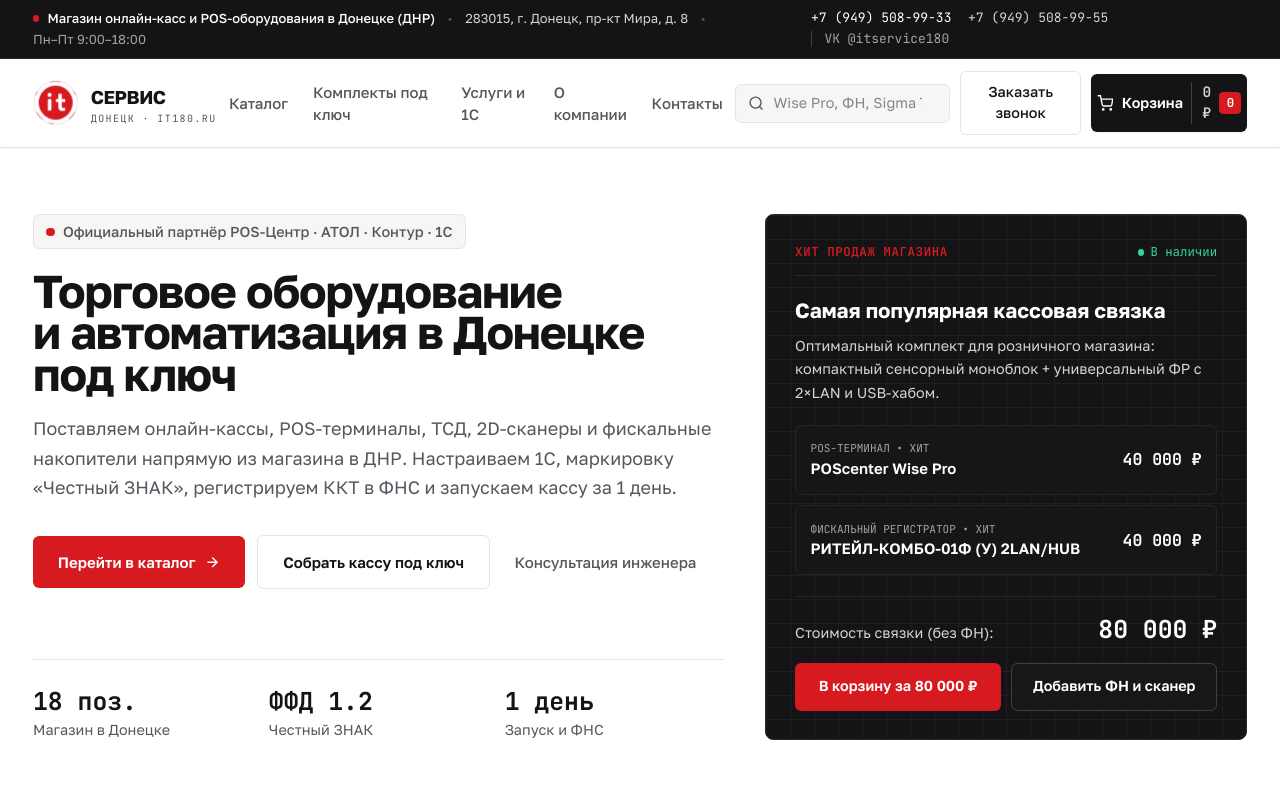
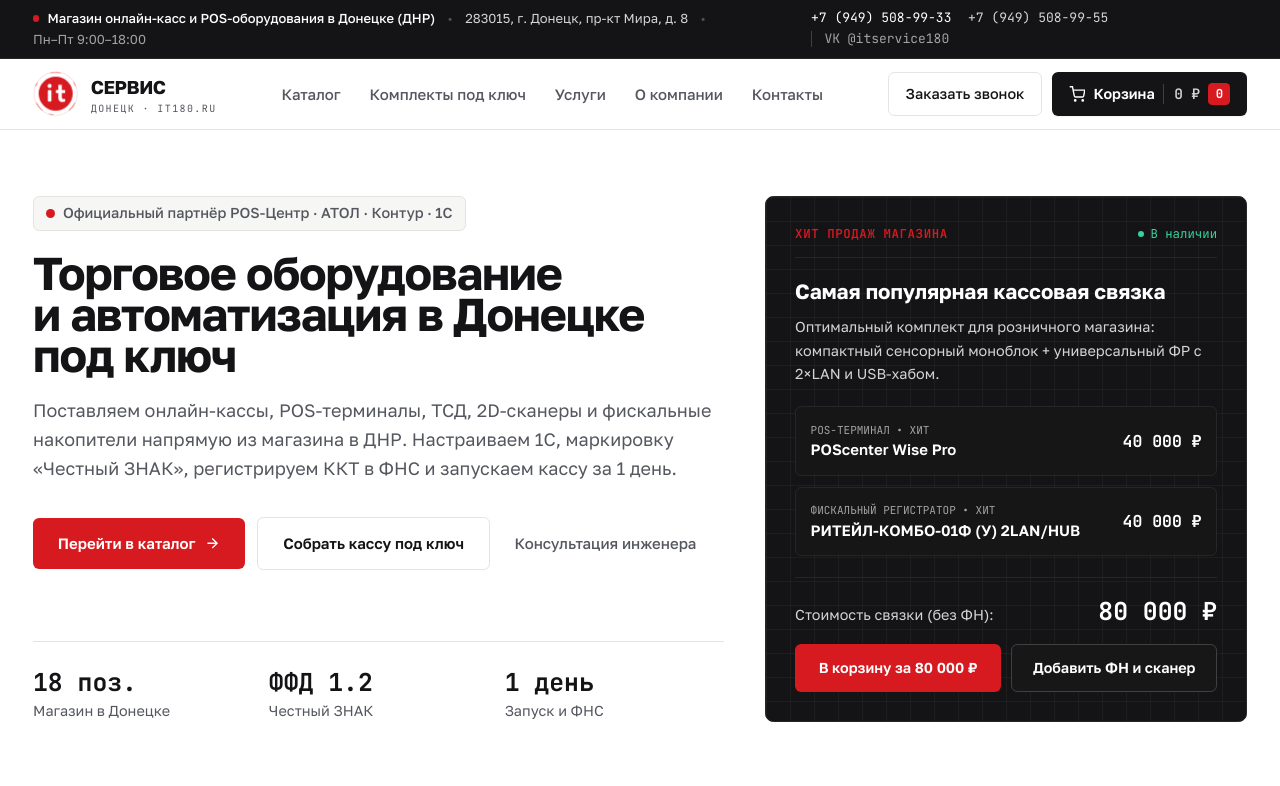
Before and after one commit to it180-donetsk/it180-donetsk, a plain HTML site: page index.html in a window 1280 px wide. Shown: the top 786 px of the page. Drawn offline with nearby package versions, Linux system fonts and the light colour scheme.

Commit message:
Update index.html

```diff
--- a/index.html
+++ b/index.html
@@ -320,11 +320,11 @@
   <!-- ==================== 2. STICKY MAIN HEADER (STRICTLY ONE CART BUTTON) ==================== -->
   <header class="sticky top-0 z-40 bg-surface/95 backdrop-blur border-b border-hairline">
     <div class="max-w-7xl mx-auto px-4 sm:px-6 lg:px-8">
-      <div class="py-2.5 sm:py-3 flex items-center justify-between gap-3">
+      <div class="py-2.5 sm:py-3 flex items-center justify-between gap-4">
 
         <!-- Animated Brand Logo -->
         <a href="#top" class="brand-logo-group flex items-center gap-2.5 sm:gap-3 shrink-0 focus:outline-none">
-          <div class="brand-logo-mark w-10 h-10 sm:w-11 sm:h-11">
+          <div class="brand-logo-mark w-10 h-10 sm:w-11 sm:h-11 shrink-0">
             <svg class="w-10 h-10 sm:w-11 sm:h-11 overflow-visible" viewBox="0 0 48 48" fill="none" xmlns="http://www.w3.org/2000/svg" aria-hidden="true">
               <defs>
                 <clipPath id="headerLogoClip">
@@ -347,51 +347,42 @@
               <path d="M26.8 14.5H30.5V20.2H34V23.3H30.5V28.2C30.5 29.2 31.1 29.7 32.1 29.7C32.8 29.7 33.4 29.5 34 29.3V32.3C33.1 32.6 32.2 32.8 31.1 32.8C28.2 32.8 26.8 31.3 26.8 28.4V23.3H24.2V20.2H26.8V14.5Z" fill="#FFFFFF"></path>
             </svg>
           </div>
-          <div class="brand-logo-wordmark leading-none">
+          <div class="brand-logo-wordmark leading-none whitespace-nowrap">
             <div class="font-bold text-base sm:text-lg tracking-tight text-carbon">СЕРВИС</div>
             <div class="font-mono text-[9.5px] sm:text-[10px] tracking-[0.14em] text-graphite mt-0.5">ДОНЕЦК · IT180.RU</div>
           </div>
         </a>
 
-        <!-- Desktop Navigation -->
-        <nav class="hidden xl:flex items-center gap-6 text-[15px] font-medium text-graphite" aria-label="Основная навигация">
-          <a href="#catalog" class="hover:text-carbon transition-colors">Каталог</a>
-          <a href="#bundles" class="hover:text-carbon transition-colors">Комплекты под ключ</a>
-          <a href="#services" class="hover:text-carbon transition-colors">Услуги и 1С</a>
-          <a href="#about" class="hover:text-carbon transition-colors">О компании</a>
-          <a href="#contacts" class="hover:text-carbon transition-colors">Контакты</a>
+        <!-- Desktop Navigation (strictly single-line, balanced spacing) -->
+        <nav class="hidden lg:flex items-center gap-5 xl:gap-7 text-[15px] font-medium text-graphite whitespace-nowrap" aria-label="Основная навигация">
+          <a href="#catalog" class="hover:text-carbon transition-colors py-1">Каталог</a>
+          <a href="#bundles" class="hover:text-carbon transition-colors py-1">Комплекты под ключ</a>
+          <a href="#services" class="hover:text-carbon transition-colors py-1">Услуги</a>
+          <a href="#about" class="hover:text-carbon transition-colors py-1">О компании</a>
+          <a href="#contacts" class="hover:text-carbon transition-colors py-1">Контакты</a>
         </nav>
 
-        <!-- Right Controls: Search (md+) + Callback (lg+) + SINGLE Adaptive Cart + Burger (xl:hidden) -->
-        <div class="flex items-center gap-2 sm:gap-2.5">
-          <!-- Header Search (Tablet/Desktop) -->
-          <div class="hidden md:flex items-center relative">
-            <svg class="w-4 h-4 text-graphite absolute left-3 pointer-events-none" fill="none" stroke="currentColor" stroke-width="2" viewBox="0 0 24 24">
-              <circle cx="11" cy="11" r="8"></circle>
-              <path d="m21 21-4.3-4.3"></path>
-            </svg>
-            <input id="headerSearchInput" type="search" placeholder="Wise Pro, ФН, Sigma 7..." class="w-44 lg:w-52 pl-9 pr-3 py-2 text-sm bg-canvas border border-hairline rounded-md focus:outline-none focus:border-carbon transition-colors placeholder:text-graphite/70">
-          </div>
-
+        <!-- Right Controls: Callback + SINGLE Adaptive Cart + Burger (lg:hidden) -->
+        <div class="flex items-center gap-2 sm:gap-2.5 shrink-0">
           <!-- Callback Button (Desktop) -->
-          <button type="button" onclick="openCallbackModal()" class="hidden lg:inline-flex items-center justify-center px-3.5 py-2.5 text-sm font-medium text-carbon bg-surface border border-hairline rounded-md hover:border-carbon transition-colors">
+          <button type="button" onclick="openCallbackModal()" class="hidden md:inline-flex items-center justify-center min-h-[44px] px-4 py-2 text-sm font-medium text-carbon bg-surface border border-hairline rounded-md hover:border-carbon transition-colors whitespace-nowrap shrink-0">
             Заказать звонок
           </button>
 
-          <!-- SINGLE ADAPTIVE CART BUTTON (Icon + Badge on mobile <=768px; Full label + Total + Badge on desktop) -->
-          <button type="button" onclick="openCartDrawer()" class="relative inline-flex items-center justify-center gap-2 min-h-[44px] min-w-[44px] px-3 md:px-4 py-2 text-sm font-semibold text-white bg-carbon hover:bg-neutral-800 rounded-md transition-colors shadow-sm" aria-label="Открыть корзину">
-            <svg class="w-5 h-5 md:w-4 md:h-4 text-white shrink-0" fill="none" stroke="currentColor" stroke-width="2" viewBox="0 0 24 24">
+          <!-- SINGLE ADAPTIVE CART BUTTON -->
+          <button type="button" onclick="openCartDrawer()" class="relative inline-flex items-center justify-center gap-2 min-h-[44px] min-w-[44px] px-3 sm:px-4 py-2 text-sm font-semibold text-white bg-carbon hover:bg-neutral-800 rounded-md transition-colors shadow-sm whitespace-nowrap shrink-0" aria-label="Открыть корзину">
+            <svg class="w-5 h-5 sm:w-4 sm:h-4 text-white shrink-0" fill="none" stroke="currentColor" stroke-width="2" viewBox="0 0 24 24">
               <circle cx="9" cy="21" r="1"></circle>
               <circle cx="20" cy="21" r="1"></circle>
               <path d="M1 1h4l2.68 13.39a2 2 0 0 0 2 1.61h9.72a2 2 0 0 0 2-1.61L23 6H6"></path>
             </svg>
-            <span class="hidden md:inline">Корзина</span>
-            <span id="headerCartTotal" class="hidden lg:inline font-mono text-neutral-300 border-l border-neutral-700 pl-2.5">0 ₽</span>
-            <span id="headerCartCount" class="inline-flex items-center justify-center min-w-[22px] h-[22px] px-1.5 rounded bg-brand text-white font-mono text-xs font-bold">0</span>
+            <span class="hidden sm:inline">Корзина</span>
+            <span id="headerCartTotal" class="hidden md:inline font-mono text-neutral-300 border-l border-neutral-700 pl-2.5 whitespace-nowrap">0 ₽</span>
+            <span id="headerCartCount" class="inline-flex items-center justify-center min-w-[22px] h-[22px] px-1.5 rounded bg-brand text-white font-mono text-xs font-bold shrink-0">0</span>
           </button>
 
           <!-- Mobile / Tablet Menu Toggle -->
-          <button type="button" onclick="openMobileDrawer()" class="xl:hidden inline-flex items-center justify-center min-h-[44px] min-w-[44px] p-2 rounded-md border border-hairline text-carbon bg-surface hover:bg-canvas transition-colors" aria-label="Открыть меню навигации">
+          <button type="button" onclick="openMobileDrawer()" class="lg:hidden inline-flex items-center justify-center min-h-[44px] min-w-[44px] p-2 rounded-md border border-hairline text-carbon bg-surface hover:bg-canvas transition-colors shrink-0" aria-label="Открыть меню навигации">
             <svg class="w-5 h-5" fill="none" stroke="currentColor" stroke-width="2" viewBox="0 0 24 24">
               <path d="M4 6h16M4 12h16M4 18h16"></path>
             </svg>
@@ -402,7 +393,7 @@
   </header>
 
   <!-- ==================== SLIDE-OVER MOBILE MENU DRAWER ==================== -->
-  <div id="mobileDrawer" class="hidden fixed inset-0 z-50 xl:hidden" role="dialog" aria-modal="true" aria-label="Мобильное меню">
+  <div id="mobileDrawer" class="hidden fixed inset-0 z-50 lg:hidden" role="dialog" aria-modal="true" aria-label="Мобильное меню">
     <div class="fixed inset-0 bg-carbon/60 backdrop-blur-[2px]" onclick="closeMobileDrawer()"></div>
     <div class="fixed inset-y-0 right-0 w-full max-w-sm bg-surface border-l border-hairline shadow-2xl flex flex-col">
       <!-- Fixed Drawer Header -->
@@ -440,7 +431,7 @@
             <span class="font-mono text-xs text-brand">ХИТ</span>
           </a>
           <a href="#services" onclick="closeMobileDrawer()" class="flex items-center justify-between min-h-[48px] px-4 rounded-md bg-canvas text-carbon font-semibold text-base hover:bg-hairline/60 transition-colors">
-            <span>Услуги и 1С</span>
+            <span>Услуги</span>
           </a>
           <a href="#about" onclick="closeMobileDrawer()" class="flex items-center justify-between min-h-[48px] px-4 rounded-md bg-canvas text-carbon font-semibold text-base hover:bg-hairline/60 transition-colors">
             <span>О компании</span>
@@ -2831,7 +2822,7 @@
       state.search = '';
       state.sort = 'popular';
       document.getElementById('catalogSearchInput').value = '';
-      document.getElementById('headerSearchInput').value = '';
+      const hdrSearch = document.getElementById('headerSearchInput'); if (hdrSearch) hdrSearch.value = '';
       document.getElementById('mobileSearchInput').value = '';
       document.getElementById('catalogSortSelect').value = 'popular';
       updateFilterUI();
@@ -3505,7 +3496,7 @@
         el.addEventListener('input', (e) => {
           state.search = e.target.value;
           if (id !== 'catalogSearchInput') document.getElementById('catalogSearchInput').value = e.target.value;
-          if (id !== 'headerSearchInput') document.getElementById('headerSearchInput').value = e.target.value;
+          if (id !== 'headerSearchInput' && document.getElementById('headerSearchInput')) document.getElementById('headerSearchInput').value = e.target.value;
           if (id !== 'mobileSearchInput') document.getElementById('mobileSearchInput').value = e.target.value;
           renderCatalog();
         });
```
